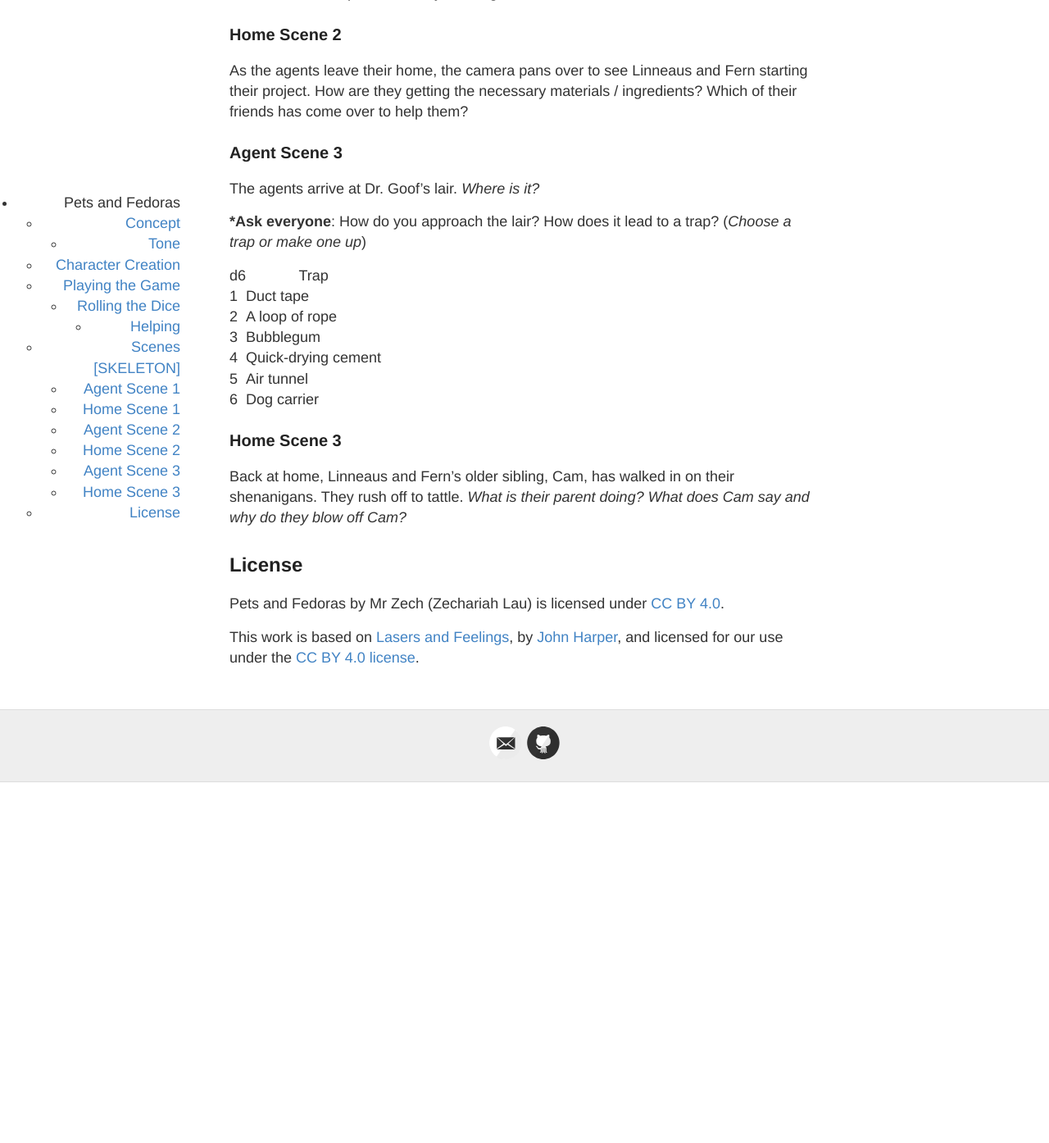
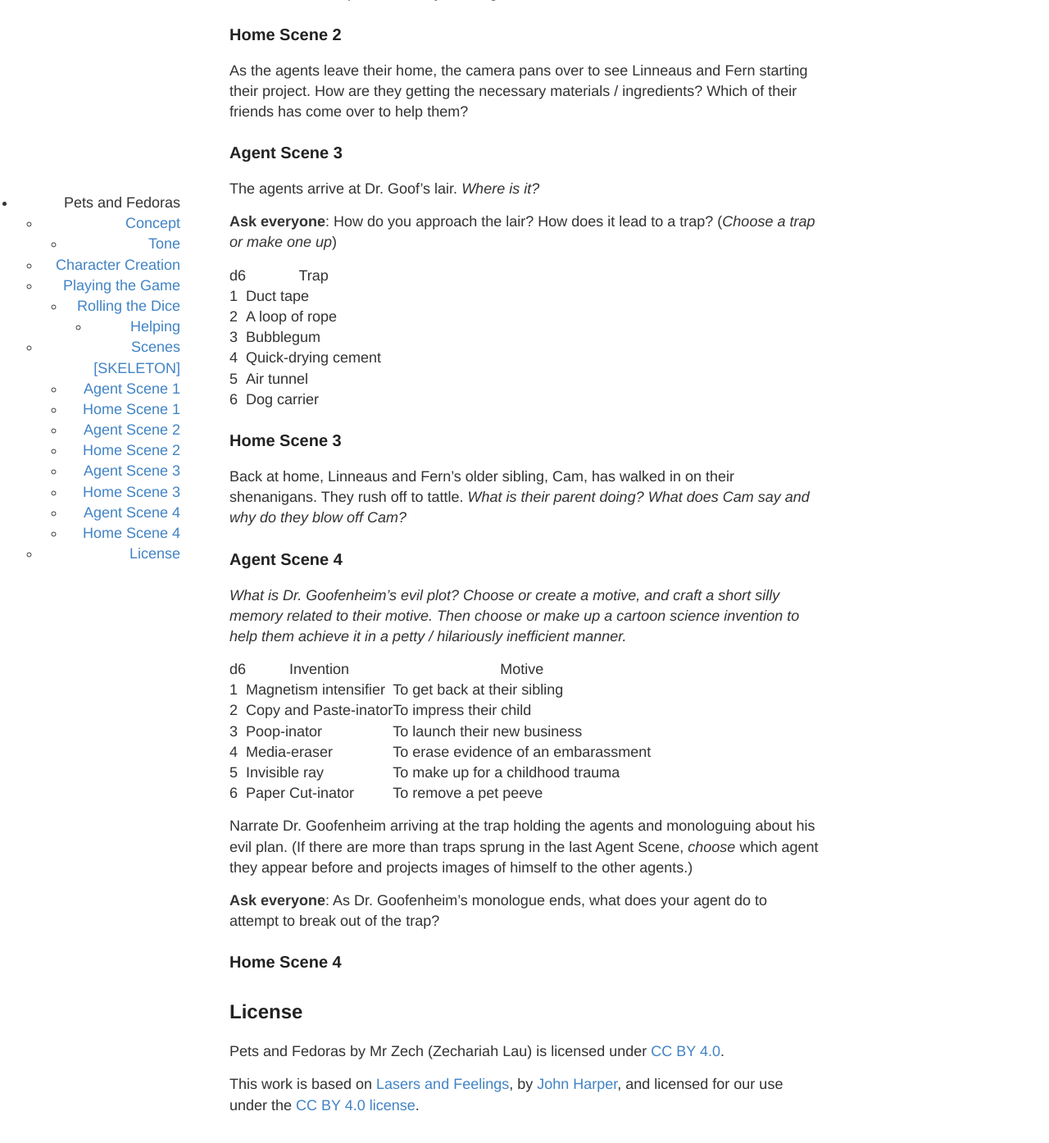
Before and after one commit to zechlau14/zechlau14.github.io, a Jekyll site: the page built from projects/pets-and-fedoras.md, in a window 1280 px wide and 1400 px high, scrolled down 2873 px. Shown: the top 1394 px of the window at 82% size. Built offline with Jekyll 4.4.1, drawn with Linux system fonts in a browser that asks for light colours; before the commit the page ends 3827 px from its top, so only the background shows below that.

Commit message:
Update pets-and-fedoras.md

```diff
--- a/projects/pets-and-fedoras.md
+++ b/projects/pets-and-fedoras.md
@@ -89,7 +89,7 @@ As the agents leave their home, the camera pans over to see Linneaus and Fern st
 ### Agent Scene 3
 The agents arrive at Dr. Goof's lair. _Where is it?_
 
-***Ask everyone**: How do you approach the lair? How does it lead to a trap? (_Choose a trap or make one up_)
+**Ask everyone**: How do you approach the lair? How does it lead to a trap? (_Choose a trap or make one up_)
 
 | d6 | Trap |
 | --- | --- |
@@ -103,6 +103,23 @@ The agents arrive at Dr. Goof's lair. _Where is it?_
 ### Home Scene 3
 Back at home, Linneaus and Fern's older sibling, Cam, has walked in on their shenanigans. They rush off to tattle. _What is their parent doing? What does Cam say and why do they blow off Cam?_
 
+### Agent Scene 4
+_What is Dr. Goofenheim's evil plot? Choose or create a motive, and craft a short silly memory related to their motive. Then choose or make up a cartoon science invention to help them achieve it in a petty / hilariously inefficient manner._
+
+| d6 | Invention | Motive |
+| --- | --- | --- |
+| 1 | Magnetism intensifier | To get back at their sibling |
+| 2 | Copy and Paste-inator | To impress their child |
+| 3 | Poop-inator | To launch their new business |
+| 4 | Media-eraser | To erase evidence of an embarassment |
+| 5 | Invisible ray | To make up for a childhood trauma |
+| 6 | Paper Cut-inator | To remove a pet peeve |
+
+Narrate Dr. Goofenheim arriving at the trap holding the agents and monologuing about his evil plan. (If there are more than traps sprung in the last Agent Scene, _choose_ which agent they appear before and projects images of himself to the other agents.)
+
+**Ask everyone**: As Dr. Goofenheim's monologue ends, what does your agent do to attempt to break out of the trap?
+
+### Home Scene 4
 
 ## License
 Pets and Fedoras by Mr Zech (Zechariah Lau) is licensed under [CC BY 4.0](http://creativecommons.org/licenses/by/4.0/).
```
